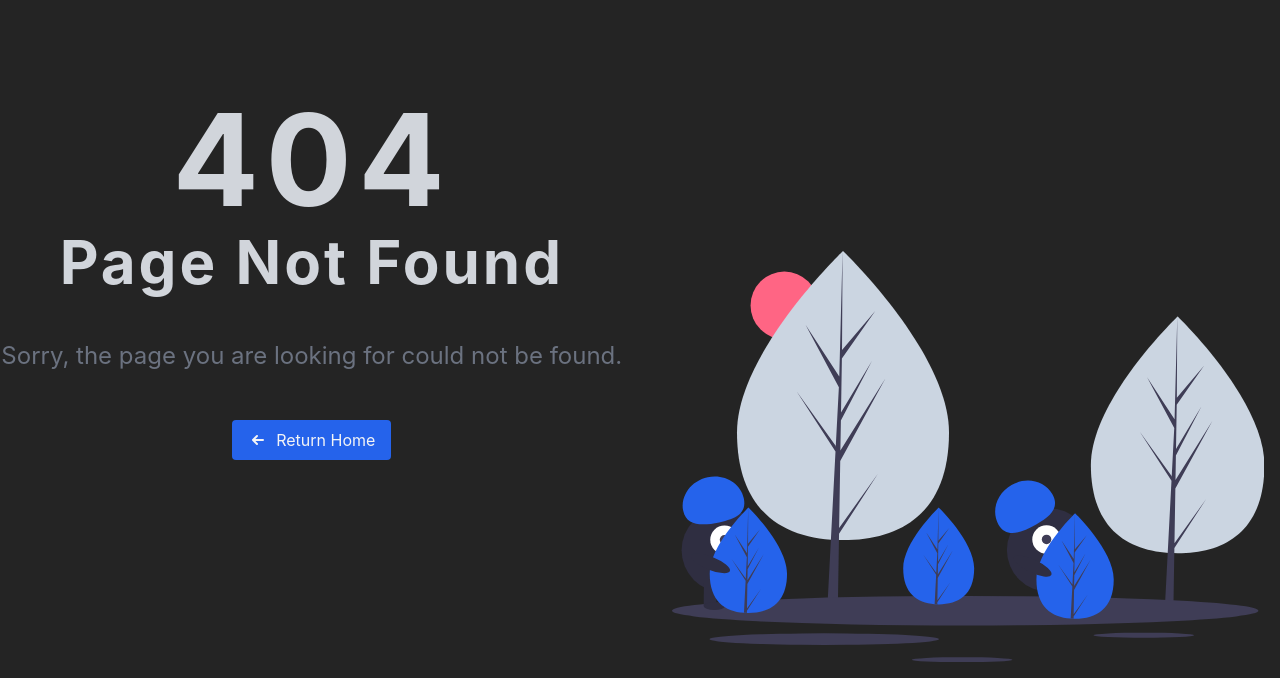
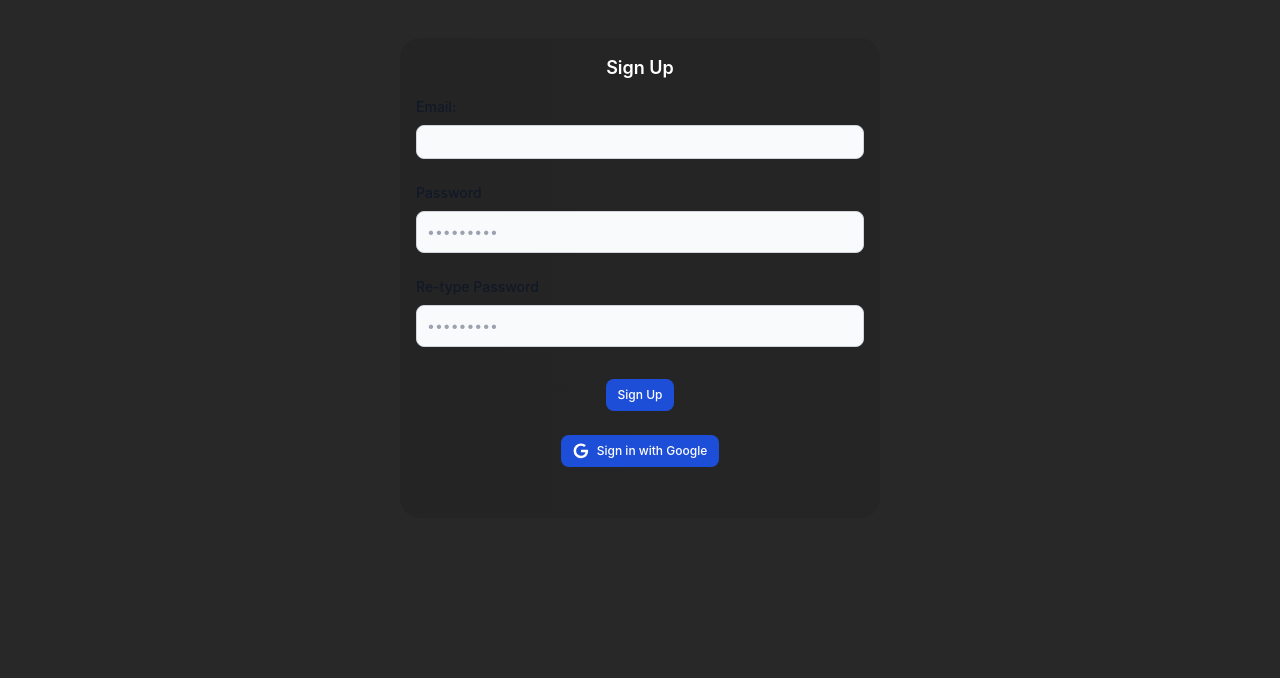
Before and after one commit to Gemini-Hackathon-2024/ReadTogether, a React (Vite) app in the folder frontend/: page /signup in a window 1280 px wide. Before the commit this address had no page. Shown: the part 122-800 px from the top of the page. Built offline with nearby package versions, Linux system fonts and the light colour scheme.

Commit message:
Login/SignUp UI v1

```diff
--- a/frontend/src/index.css
+++ b/frontend/src/index.css
@@ -8,8 +8,8 @@
 
   color-scheme: light dark;
   color: rgba(255, 255, 255, 0.87);
-  background-color: #242424;
-
+  background-color: #282828;
+  ;
   font-synthesis: none;
   text-rendering: optimizeLegibility;
   -webkit-font-smoothing: antialiased;
@@ -28,4 +28,5 @@ body{
   display: flex;
   flex-direction: column;
   justify-content: space-between;
+
 }
--- a/frontend/src/pages/Login.tsx
+++ /dev/null
@@ -1,7 +0,0 @@
-
-
-const Login = () => {
-  return <div>Login</div>;
-};
-
-export default Login;
--- /dev/null
+++ b/frontend/src/pages/LoginPage/Login.css
@@ -0,0 +1,29 @@
+.page-container {
+  display: flex;
+  justify-content: center;
+  align-items: center;
+  height: 100vh;
+}
+
+.main-container {
+  width: 25rem;
+  height: 22rem;
+  background: linear-gradient(90deg, #242424 0%, rgba(36, 36, 36, 0.8) 60%);
+  border-radius: 20px;
+  overflow-x: hidden;
+  padding: 1rem;
+  box-sizing: border-box;
+}
+
+.login-container-header {
+  color: white;
+  text-align: center;
+  margin-bottom: 1rem;
+  font-size: 18px;
+  font-weight: 600;
+}
+
+
+.button-container {
+    text-align: center;
+  }
--- /dev/null
+++ b/frontend/src/pages/LoginPage/Login.tsx
@@ -0,0 +1,66 @@
+import "./Login.css";
+
+const Login = () => {
+  return (
+    <>
+    <div className="page-container">
+      <div className="main-container">
+        <div className="login-container-header">Login</div>
+        <div>
+          <label
+            htmlFor="email-input"
+            className="block mb-2 text-sm font-medium text-gray-900 dark:text-white"
+          >
+            Email:
+          </label>
+          <input
+            type="text"
+            id="email-input"
+            className="block w-full p-2 text-gray-900 border border-gray-300 rounded-lg bg-gray-50 text-xs focus:ring-blue-500 focus:border-blue-500 dark:bg-gray-700 dark:border-gray-600 dark:placeholder-gray-400 dark:text-white dark:focus:ring-blue-500 dark:focus:border-blue-500"
+          />
+        </div>
+        <br />
+        <div>
+        <label className="block mb-2 text-sm font-medium text-gray-900 dark:text-white">Password</label>
+        <input type="password" id="password" className="bg-gray-50 border border-gray-300 text-gray-900 text-sm rounded-lg focus:ring-blue-500 focus:border-blue-500 block w-full p-2.5 dark:bg-gray-700 dark:border-gray-600 dark:placeholder-gray-400 dark:text-white dark:focus:ring-blue-500 dark:focus:border-blue-500" placeholder="•••••••••" required />
+        </div>
+        <br />
+        <div className="button-container">
+          <div className="custom-login-button">
+            <button
+              type="button"
+              className="px-3 py-2 text-xs font-medium text-center text-white bg-blue-700 rounded-lg hover:bg-blue-800 focus:ring-4 focus:outline-none focus:ring-blue-300 dark:bg-blue-600 dark:hover:bg-blue-700 dark:focus:ring-blue-800"
+            >
+              Login
+            </button>
+          </div>
+          <br />
+          <div className="google-login-button">
+            <button
+              type="button"
+              className="px-3 py-2 text-xs font-medium text-center text-white bg-blue-700 rounded-lg hover:bg-blue-800 focus:ring-4 focus:outline-none focus:ring-blue-300 dark:bg-blue-600 dark:hover:bg-blue-700 dark:focus:ring-blue-800 inline-flex items-center"
+            >
+              <svg
+                className="w-4 h-4 me-2"
+                aria-hidden="true"
+                xmlns="http://www.w3.org/2000/svg"
+                fill="currentColor"
+                viewBox="0 0 18 19"
+              >
+                <path
+                  fill-rule="evenodd"
+                  d="M8.842 18.083a8.8 8.8 0 0 1-8.65-8.948 8.841 8.841 0 0 1 8.8-8.652h.153a8.464 8.464 0 0 1 5.7 2.257l-2.193 2.038A5.27 5.27 0 0 0 9.09 3.4a5.882 5.882 0 0 0-.2 11.76h.124a5.091 5.091 0 0 0 5.248-4.057L14.3 11H9V8h8.34c.066.543.095 1.09.088 1.636-.086 5.053-3.463 8.449-8.4 8.449l-.186-.002Z"
+                  clip-rule="evenodd"
+                />
+              </svg>
+              Log in with Google
+            </button>
+          </div>
+        </div>
+      </div>
+    </div>
+    </>
+  );
+};
+
+export default Login;
--- /dev/null
+++ b/frontend/src/pages/SignUpPage/SignUp.css
@@ -0,0 +1,29 @@
+.page-container {
+  display: flex;
+  justify-content: center;
+  align-items: center;
+  height: 100vh;
+}
+
+.main-container {
+  width: 30rem;
+  height: 30rem;
+  background: linear-gradient(90deg, #242424 0%, rgba(36, 36, 36, 0.8) 60%);
+  border-radius: 20px;
+  overflow-x: hidden;
+  padding: 1rem;
+  box-sizing: border-box;
+}
+
+.signup-container-header {
+  color: white;
+  text-align: center;
+  margin-bottom: 1rem;
+  font-size: 18px;
+  font-weight: 600;
+}
+
+.button-container {
+  margin-top: 2rem;
+  text-align: center;
+}
--- /dev/null
+++ b/frontend/src/pages/SignUpPage/SignUp.tsx
@@ -0,0 +1,86 @@
+import "./SignUp.css";
+
+const SignUp = () => {
+  return (
+    <>
+      <div className="page-container">
+        <div className="main-container">
+          <div className="signup-container-header">Sign Up</div>
+          <div>
+            <label
+              htmlFor="email-input"
+              className="block mb-2 text-sm font-medium text-gray-900 dark:text-white"
+            >
+              Email:
+            </label>
+            <input
+              type="text"
+              id="email-input"
+              className="block w-full p-2 text-gray-900 border border-gray-300 rounded-lg bg-gray-50 text-xs focus:ring-blue-500 focus:border-blue-500 dark:bg-gray-700 dark:border-gray-600 dark:placeholder-gray-400 dark:text-white dark:focus:ring-blue-500 dark:focus:border-blue-500"
+            />
+          </div>
+          <br />
+          <div>
+            <label className="block mb-2 text-sm font-medium text-gray-900 dark:text-white">
+              Password
+            </label>
+            <input
+              type="password"
+              id="password"
+              className="bg-gray-50 border border-gray-300 text-gray-900 text-sm rounded-lg focus:ring-blue-500 focus:border-blue-500 block w-full p-2.5 dark:bg-gray-700 dark:border-gray-600 dark:placeholder-gray-400 dark:text-white dark:focus:ring-blue-500 dark:focus:border-blue-500"
+              placeholder="•••••••••"
+              required
+            />
+          </div>
+          <br />
+          <div>
+            <label className="block mb-2 text-sm font-medium text-gray-900 dark:text-white">
+              Re-type Password
+            </label>
+            <input
+              type="password"
+              id="password"
+              className="bg-gray-50 border border-gray-300 text-gray-900 text-sm rounded-lg focus:ring-blue-500 focus:border-blue-500 block w-full p-2.5 dark:bg-gray-700 dark:border-gray-600 dark:placeholder-gray-400 dark:text-white dark:focus:ring-blue-500 dark:focus:border-blue-500"
+              placeholder="•••••••••"
+              required
+            />
+          </div>
+          <div className="button-container">
+            <div className="custom-signup-button">
+              <button
+                type="button"
+                className="px-3 py-2 text-xs font-medium text-center text-white bg-blue-700 rounded-lg hover:bg-blue-800 focus:ring-4 focus:outline-none focus:ring-blue-300 dark:bg-blue-600 dark:hover:bg-blue-700 dark:focus:ring-blue-800"
+              >
+                Sign Up
+              </button>
+            </div>
+            <br />
+            <div className="google-signup-button">
+              <button
+                type="button"
+                className="px-3 py-2 text-xs font-medium text-center text-white bg-blue-700 rounded-lg hover:bg-blue-800 focus:ring-4 focus:outline-none focus:ring-blue-300 dark:bg-blue-600 dark:hover:bg-blue-700 dark:focus:ring-blue-800 inline-flex items-center"
+              >
+                <svg
+                  className="w-4 h-4 me-2"
+                  aria-hidden="true"
+                  xmlns="http://www.w3.org/2000/svg"
+                  fill="currentColor"
+                  viewBox="0 0 18 19"
+                >
+                  <path
+                    fill-rule="evenodd"
+                    d="M8.842 18.083a8.8 8.8 0 0 1-8.65-8.948 8.841 8.841 0 0 1 8.8-8.652h.153a8.464 8.464 0 0 1 5.7 2.257l-2.193 2.038A5.27 5.27 0 0 0 9.09 3.4a5.882 5.882 0 0 0-.2 11.76h.124a5.091 5.091 0 0 0 5.248-4.057L14.3 11H9V8h8.34c.066.543.095 1.09.088 1.636-.086 5.053-3.463 8.449-8.4 8.449l-.186-.002Z"
+                    clip-rule="evenodd"
+                  />
+                </svg>
+                Sign in with Google
+              </button>
+            </div>
+          </div>
+        </div>
+      </div>
+    </>
+  );
+};
+
+export default SignUp;
```
Also changed, not shown: frontend/src/main.tsx (+6 -1 lines).
